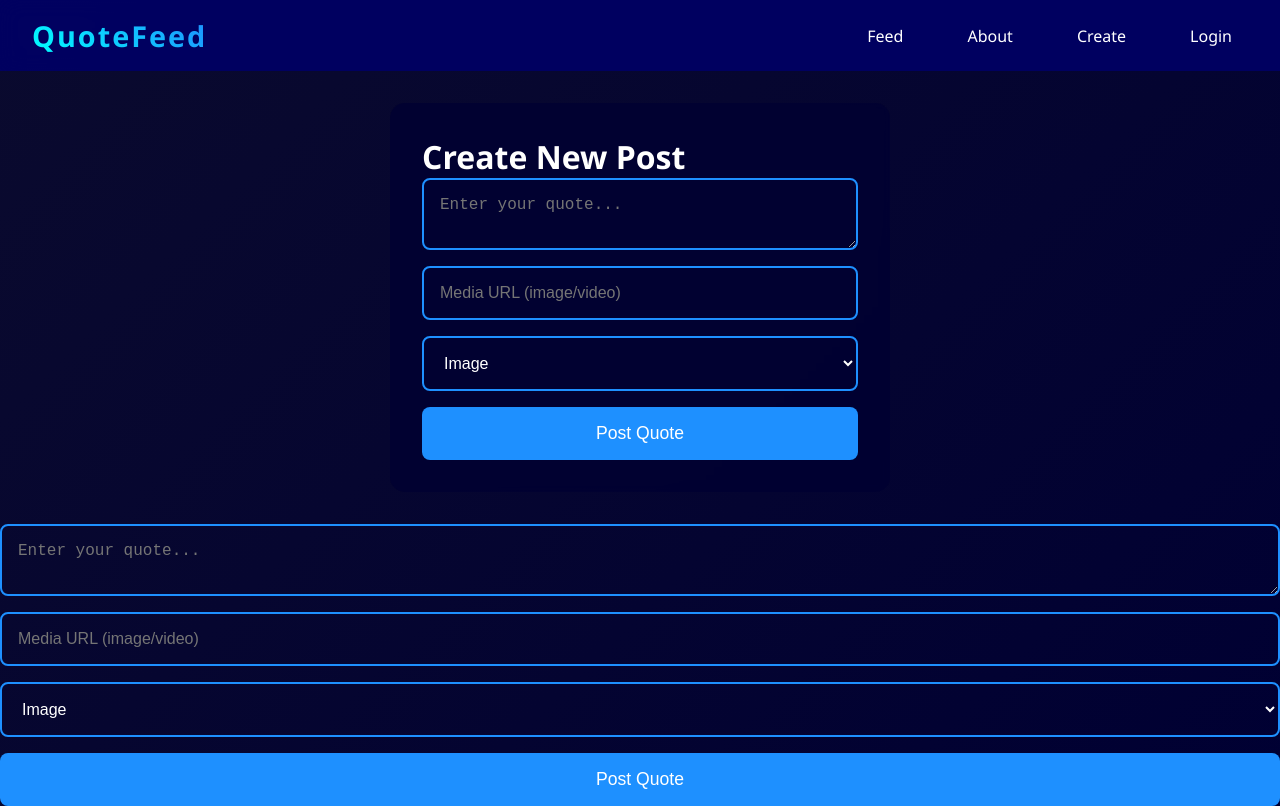
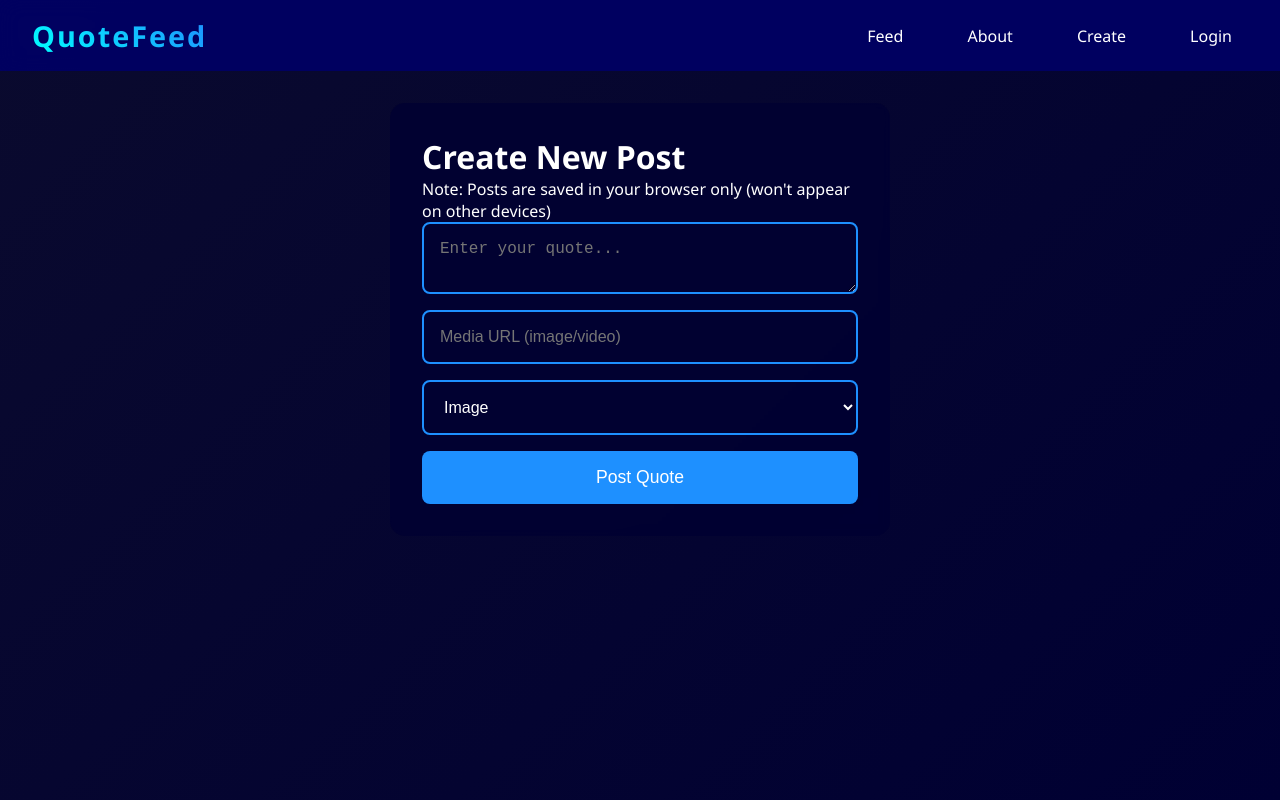
Before and after one commit to Dian-quotes-trend/Quotes-feed, a plain HTML site: page create.html in a window 1280 px wide. Drawn offline with Linux system fonts and the light colour scheme.

Commit message:
Update create.html

```diff
--- a/create.html
+++ b/create.html
@@ -3,7 +3,7 @@
 <head>
     <meta charset="UTF-8">
     <meta name="viewport" content="width=device-width, initial-scale=1.0">
-    <title>QuoteFeed | Create</title>
+    <title>Create Post | QuoteFeed</title>
     <link rel="stylesheet" href="styles.css">
 </head>
 <body>
@@ -19,25 +19,20 @@
 
     <div class="create-container">
         <h1>Create New Post</h1>
+        <div class="warning">
+            Note: Posts are saved in your browser only (won't appear on other devices)
+        </div>
         <form id="createForm">
-            <textarea placeholder="Enter your quote..." required></textarea>
-            <input type="url" placeholder="Media URL (image/video)" pattern="https://.*">
-            <select id="mediaType">
+            <textarea name="text" placeholder="Enter your quote..." required></textarea>
+            <input name="media" type="url" placeholder="Media URL (image/video)">
+            <select name="mediaType">
                 <option value="image">Image</option>
                 <option value="video">Video</option>
             </select>
             <button type="submit">Post Quote</button>
         </form>
     </div>
+
     <script src="app.js"></script>
 </body>
-    <form id="createForm">
-    <textarea name="text" placeholder="Enter your quote..." required></textarea>
-    <input name="media" type="url" placeholder="Media URL (image/video)" pattern="https://.*">
-    <select name="mediaType" id="mediaType">
-        <option value="image">Image</option>
-        <option value="video">Video</option>
-    </select>
-    <button type="submit">Post Quote</button>
-    </form>
 </html>
```
